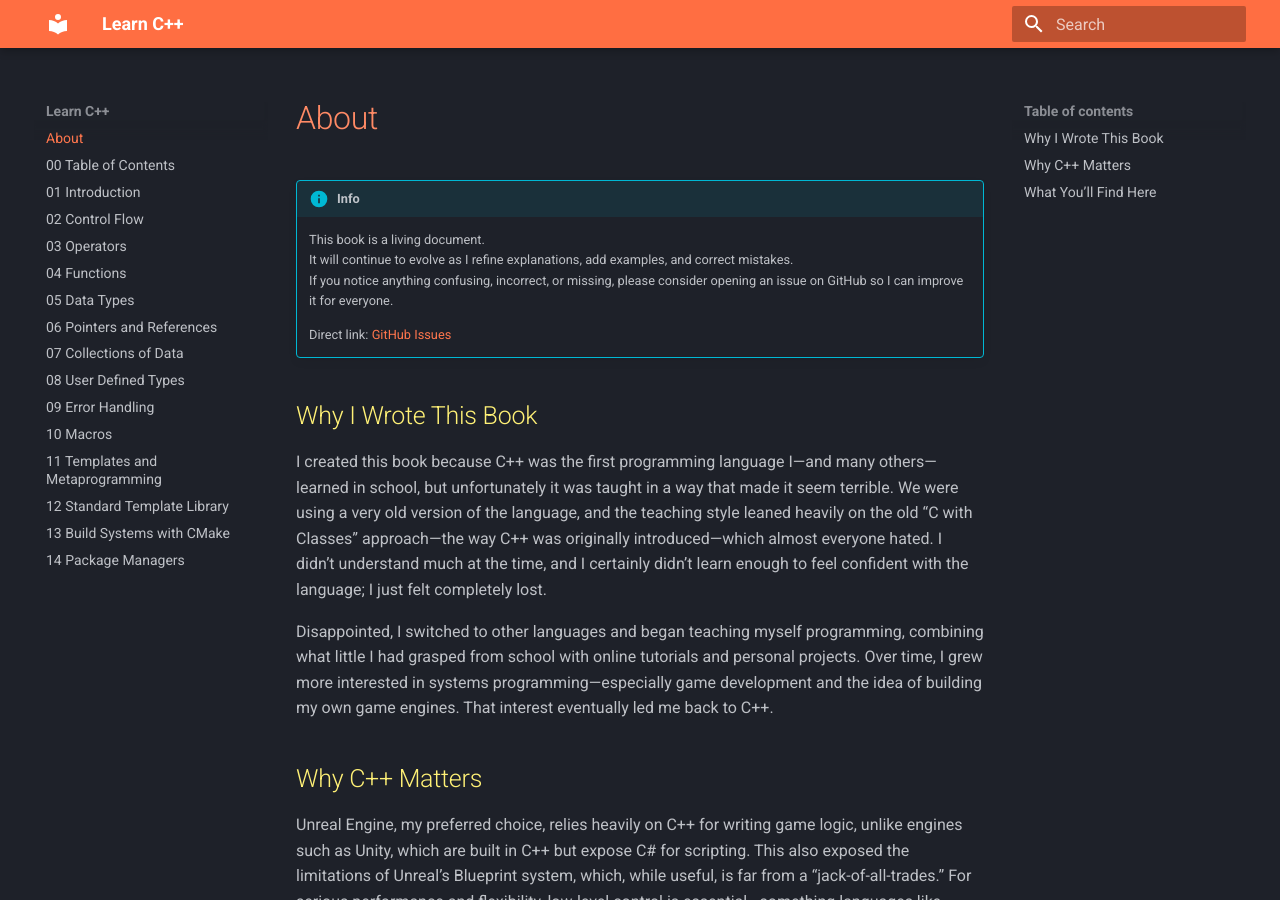
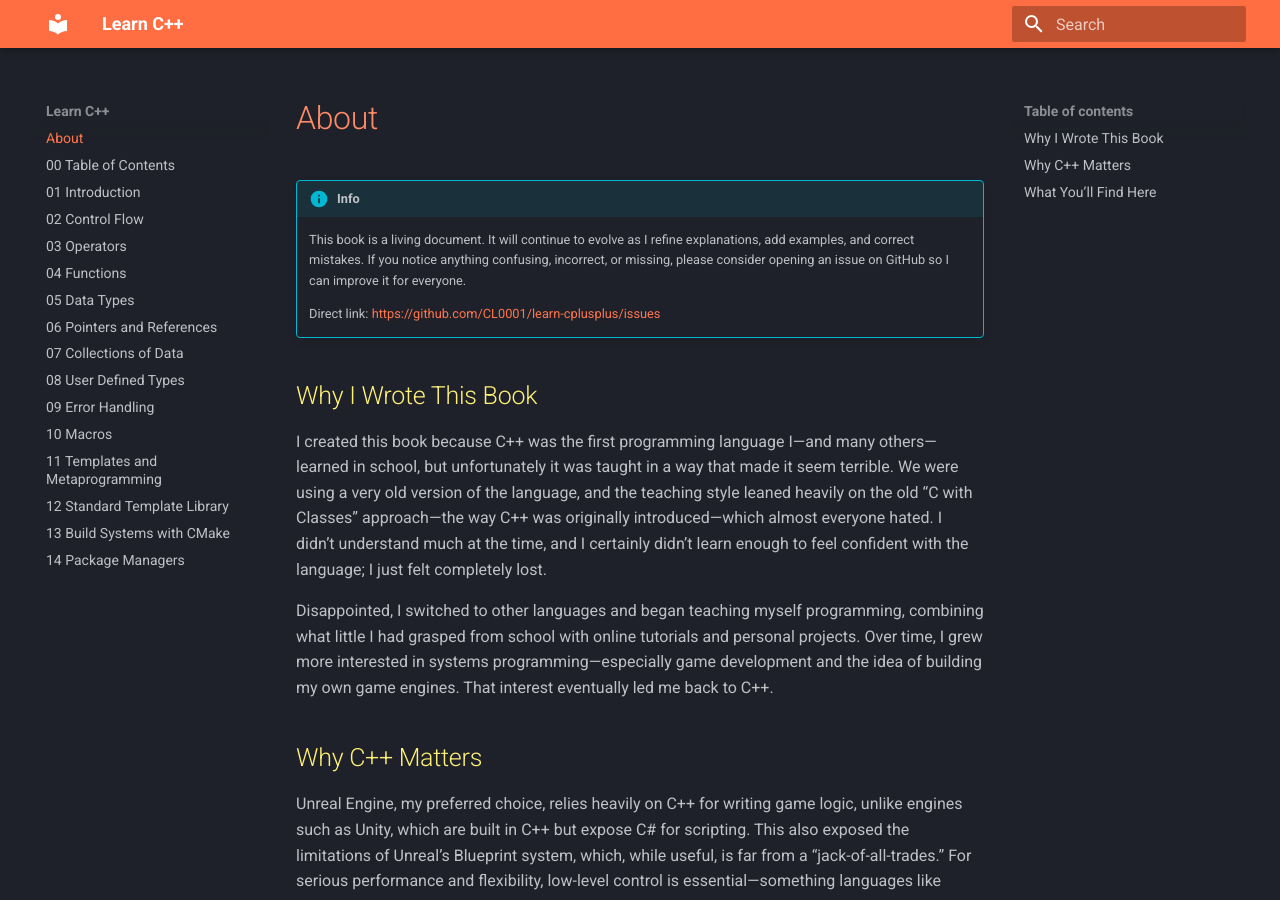
Before and after one commit to CL0001/learn-cplusplus, an MkDocs documentation site: the page built from docs/index.md, in a window 1280 px wide and 900 px high. Built offline with MkDocs 1.6.1 and Material for MkDocs 9.7.7, drawn with Linux system fonts in a browser that asks for light colours; part of the change alters nothing that is shown.

Commit message:
chore: fix formatting

```diff
--- a/docs/index.md
+++ b/docs/index.md
@@ -6,7 +6,7 @@
     It will continue to evolve as I refine explanations, add examples, and correct mistakes.
     If you notice anything confusing, incorrect, or missing, please consider opening an issue on GitHub so I can improve it for everyone.
 
-    Direct link: <a href="https://github.com/CL0001/learn-cplusplus/issues" target="_blank">GitHub Issues</a>
+    Direct link: <a href="https://github.com/CL0001/learn-cplusplus/issues" target="_blank">https://github.com/CL0001/learn-cplusplus/issues</a>
 
 ## Why I Wrote This Book
 
```
